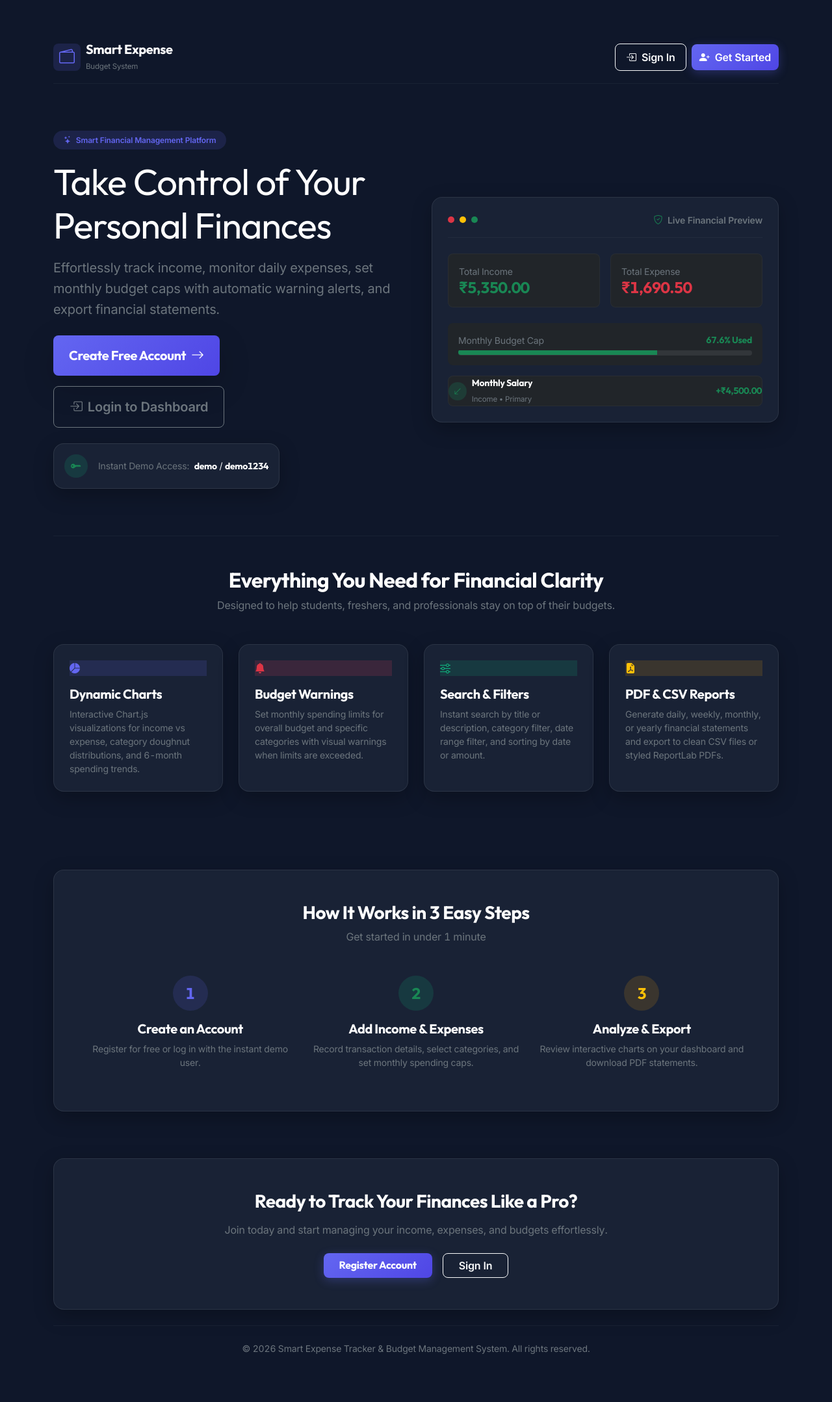
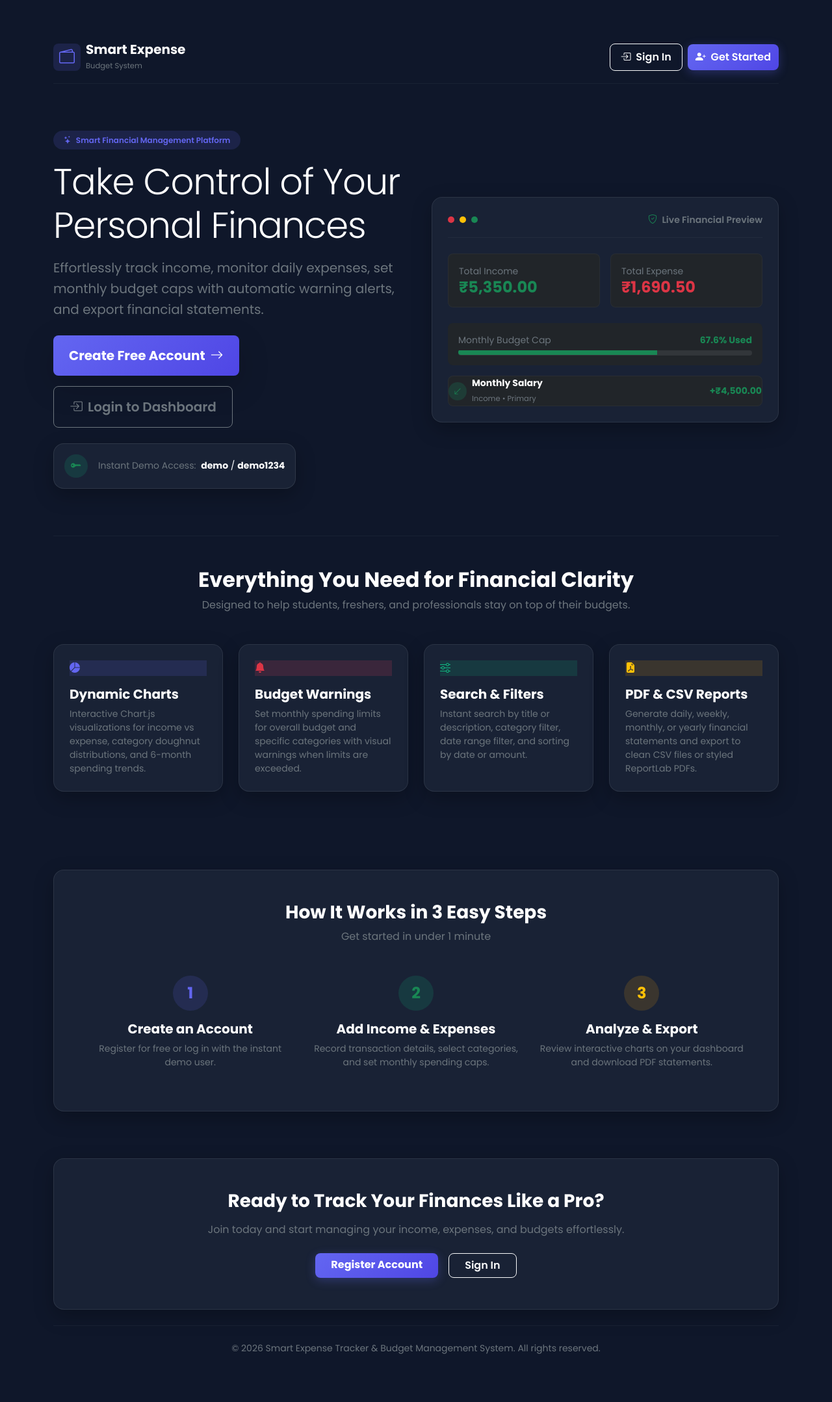
Before and after one commit to Mrutunjaya-Muduli/Expense-Tracker, a Django app: page / in a window 1280 px wide. Shown: the whole page at 65% size. Run offline with Django 5.2, Linux system fonts and the light colour scheme.

Commit message:
Set font family to Poppins universally across every section of the website

```diff
--- a/static/css/custom.css
+++ b/static/css/custom.css
@@ -1,6 +1,6 @@
 /* Smart Expense Tracker - Modern Glassmorphism & Obsidian Dark Theme */
 
-@import url('https://fonts.googleapis.com/css2?family=Inter:wght@300;400;500;600;700;800&family=Outfit:wght@400;500;600;700;800&display=swap');
+@import url('https://fonts.googleapis.com/css2?family=Poppins:ital,wght@0,300;0,400;0,500;0,600;0,700;0,800;1,400&display=swap');
 
 :root {
     --bg-dark: #0f172a;
@@ -17,19 +17,20 @@
     --glass-blur: blur(16px);
 }
 
+* {
+    font-family: 'Poppins', -apple-system, BlinkMacSystemFont, "Segoe UI", Roboto, sans-serif;
+}
+
 body {
-    font-family: 'Inter', -apple-system, BlinkMacSystemFont, "Segoe UI", Roboto, sans-serif;
-    font-feature-settings: "cv02", "cv03", "cv04", "cv11", "tnum";
+    font-family: 'Poppins', -apple-system, BlinkMacSystemFont, "Segoe UI", Roboto, sans-serif;
     background-color: var(--bg-dark);
     color: var(--text-primary);
     min-height: 100vh;
     overflow-x: hidden;
-    letter-spacing: -0.011em;
 }
 
-h1, h2, h3, h4, h5, h6, .fw-bold, .fw-extrabold, .display-4, .stat-card h3 {
-    font-family: 'Outfit', 'Inter', sans-serif;
-    letter-spacing: -0.02em;
+h1, h2, h3, h4, h5, h6, .fw-bold, .fw-extrabold, .display-4, .stat-card h3, .btn, .form-control, .form-select, .nav-link, table {
+    font-family: 'Poppins', sans-serif;
 }
 
 /* Glassmorphism Cards */
```
